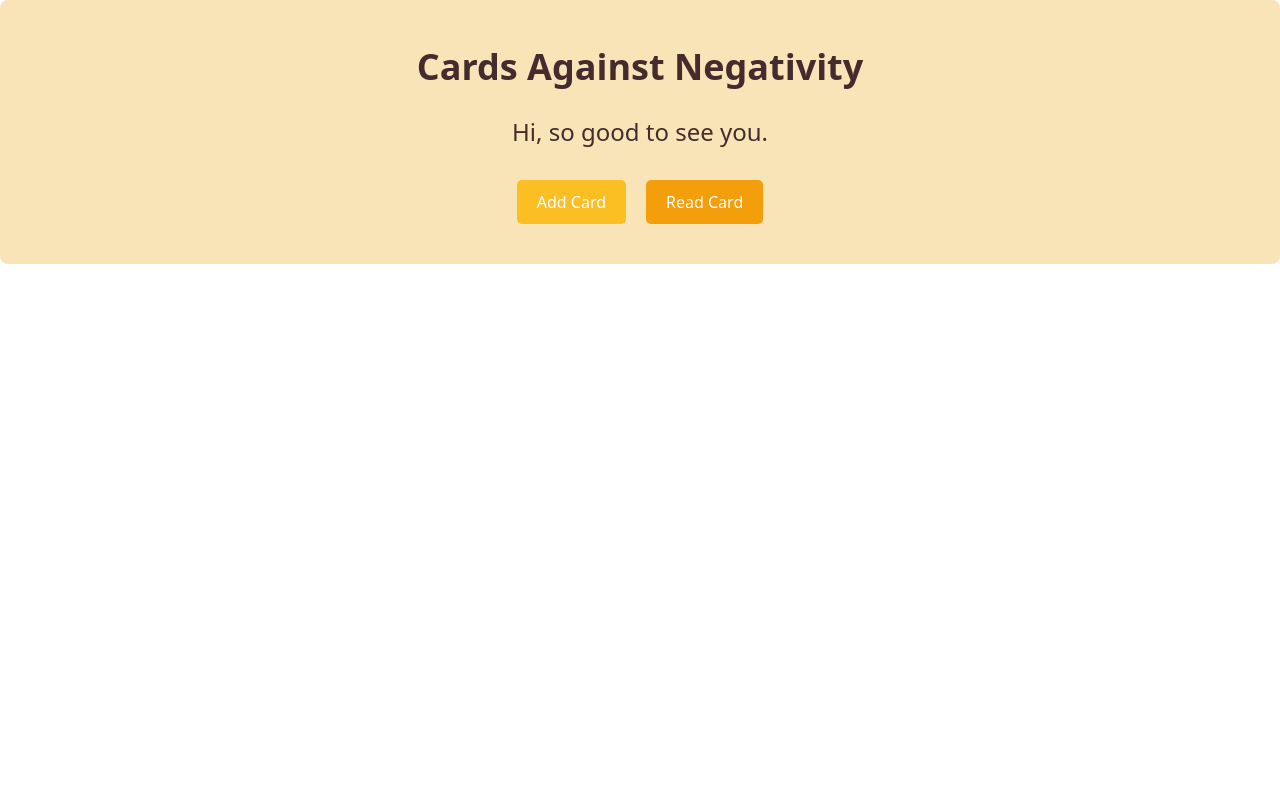
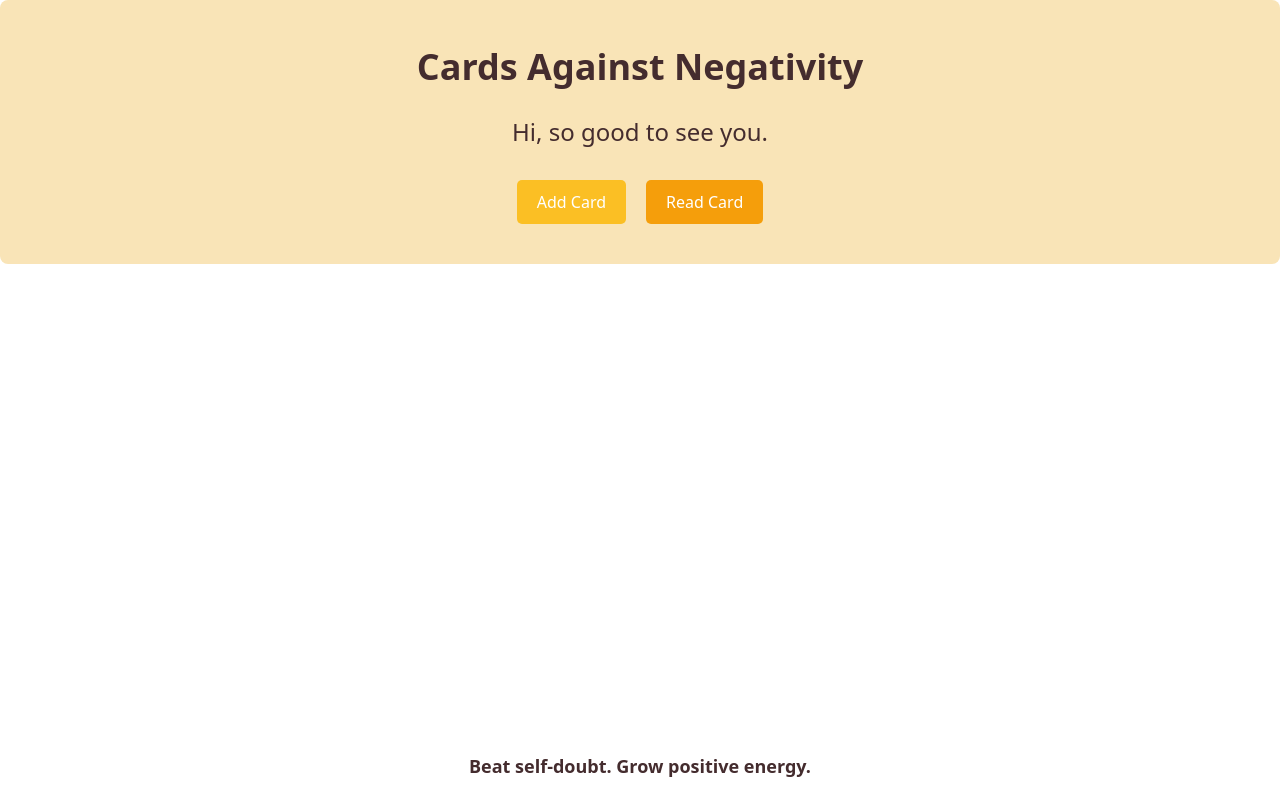
Before and after one commit to valarietan/react-cards, a Next.js app: page / in a window 1280 px wide. Built offline with nearby package versions, Linux system fonts and the light colour scheme.

Commit message:
home page created

```diff
--- a/pages/index.js
+++ b/pages/index.js
@@ -55,6 +55,16 @@ const ReadButton = styled.button`
   cursor: pointer;
 `;
 
+const StyledLine = styled.div`
+  position: absolute;
+  bottom: 20px;
+  left: 50%;
+  transform: translateX(-50%);
+  font-size: 18px;
+  font-weight: bold;
+  color: #442C2E;
+`;
+
 const HomePage = () => {
   return (
     <HomePageContainer>
@@ -68,6 +78,7 @@ const HomePage = () => {
           <ReadButton>Read Card</ReadButton>
         </Link>
       </ButtonsContainer>
+      <StyledLine>Beat self-doubt. Grow positive energy.</StyledLine>
     </HomePageContainer>
   );
 };
```
